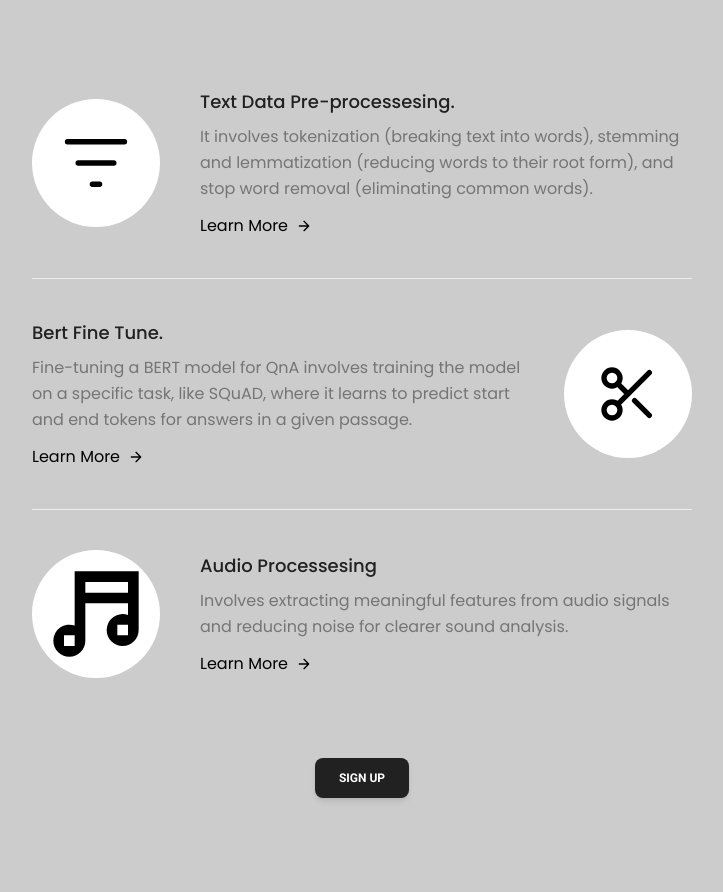
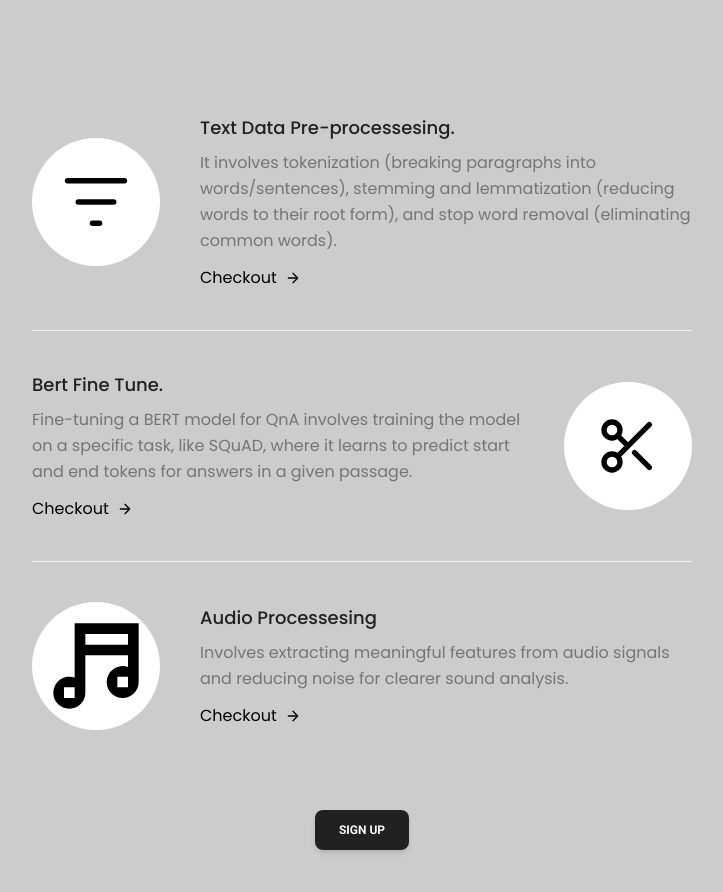
Before and after one commit to akadeepesh/ML_Automation_Frontend, a React (Create React App) app: page / in a window 1280 px wide. Shown: the part 820-1712 px from the top of the page, without its empty margins (278-1001 px from the left). Built offline with nearby package versions, Linux system fonts and the light colour scheme; a web font is replaced by a local one.

Commit message:
Update text and links in About and Landing components

```diff
--- a/src/components/About.jsx
+++ b/src/components/About.jsx
@@ -39,15 +39,18 @@ const About = ({ user }) => {
               Text Data Pre-processesing.
             </h2>
             <p className="leading-relaxed text-base">
-              It involves tokenization (breaking text into words), stemming and
-              lemmatization (reducing words to their root form), and stop word
-              removal (eliminating common words).
+              It involves tokenization (breaking paragraphs into
+              words/sentences), stemming and lemmatization (reducing words to
+              their root form), and stop word removal (eliminating common
+              words).
             </p>
-            <a
-              href="/"
-              className="mt-3 z-30 text-black inline-flex items-center"
+            <span
+              onClick={() =>
+                user ? navigate("/home/tokenization") : navigate("/login")
+              }
+              className="mt-3 z-30 text-black cursor-pointer inline-flex items-center"
             >
-              Learn More
+              Checkout
               <svg
                 fill="none"
                 stroke="currentColor"
@@ -59,7 +62,7 @@ const About = ({ user }) => {
               >
                 <path d="M5 12h14M12 5l7 7-7 7" />
               </svg>
-            </a>
+            </span>
           </div>
         </div>
         <div className="flex items-center lg:w-3/5 mx-auto border-b pb-10 mb-10 border-gray-200 sm:flex-row flex-col">
@@ -72,11 +75,13 @@ const About = ({ user }) => {
               specific task, like SQuAD, where it learns to predict start and
               end tokens for answers in a given passage.
             </p>
-            <a
-              href="/"
-              className="mt-3 z-30 text-black inline-flex items-center"
+            <span
+              onClick={() =>
+                user ? navigate("/home/nlp") : navigate("/login")
+              }
+              className="mt-3 z-30 text-black cursor-pointer inline-flex items-center"
             >
-              Learn More
+              Checkout
               <svg
                 fill="none"
                 stroke="currentColor"
@@ -88,7 +93,7 @@ const About = ({ user }) => {
               >
                 <path d="M5 12h14M12 5l7 7-7 7" />
               </svg>
-            </a>
+            </span>
           </div>
           <div className="sm:w-32 sm:order-none order-first sm:h-32 h-20 w-20 sm:ml-10 inline-flex items-center justify-center rounded-full bg-white text-black flex-shrink-0">
             <svg
@@ -140,11 +145,13 @@ const About = ({ user }) => {
               Involves extracting meaningful features from audio signals and
               reducing noise for clearer sound analysis.
             </p>
-            <a
-              href="/"
-              className="mt-3 z-30 text-black inline-flex items-center"
+            <span
+              onClick={() =>
+                user ? navigate("/home/noise-reduction") : navigate("/login")
+              }
+              className="mt-3 z-30 text-black cursor-pointer inline-flex items-center"
             >
-              Learn More
+              Checkout
               <svg
                 fill="none"
                 stroke="currentColor"
@@ -156,7 +163,7 @@ const About = ({ user }) => {
               >
                 <path d="M5 12h14M12 5l7 7-7 7" />
               </svg>
-            </a>
+            </span>
           </div>
         </div>
         <Button
--- a/src/components/Landing.jsx
+++ b/src/components/Landing.jsx
@@ -19,7 +19,8 @@ const Landing = ({ user }) => {
             Welcome to our cutting-edge platform, where we harness the power of
             Natural Language Processing (NLP) and audio analysis to provide a
             suite of comprehensive features. Our tools are designed to help you
-            unlock the potential of text and audio data.
+            unlock the potential of Machine Learning thorugh text and audio
+            data.
           </p>
         </div>
         <div className="flex flex-wrap lg:w-4/5 sm:mx-auto sm:mb-2 -mx-2">
```
